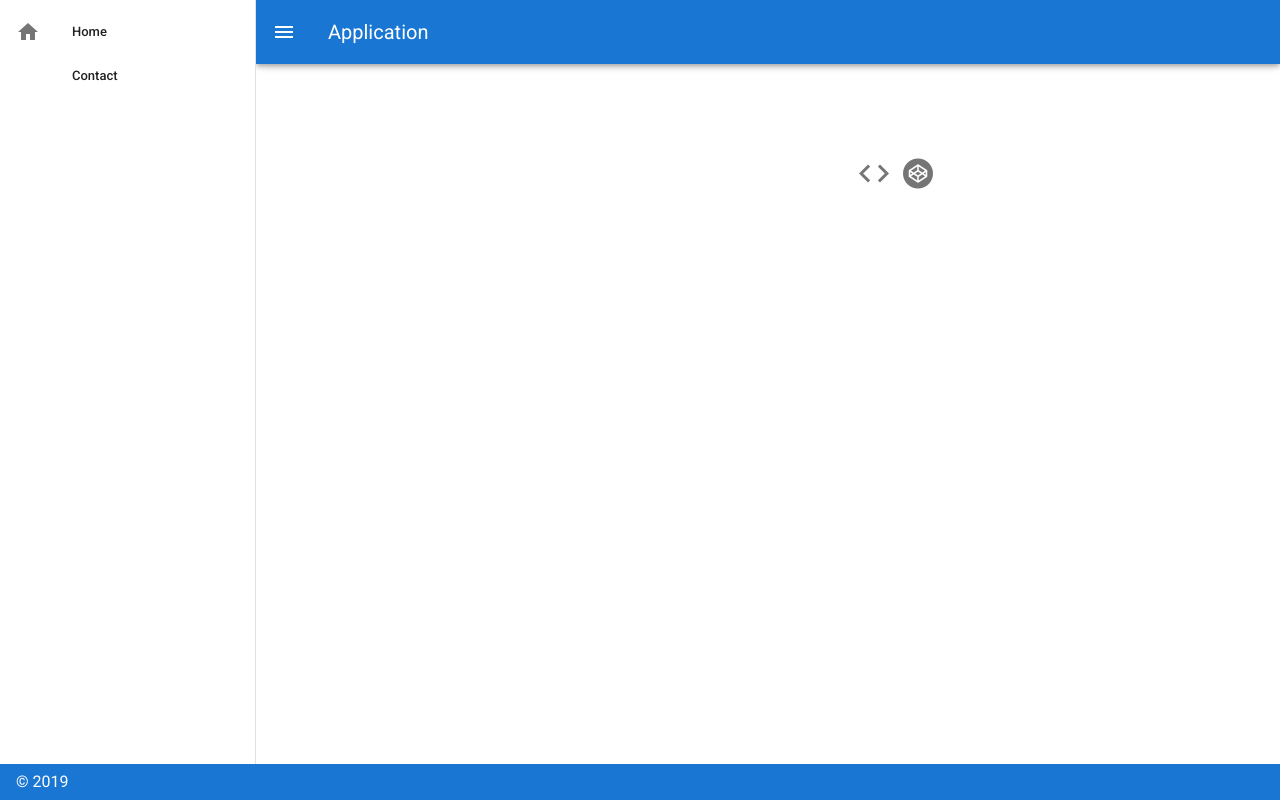
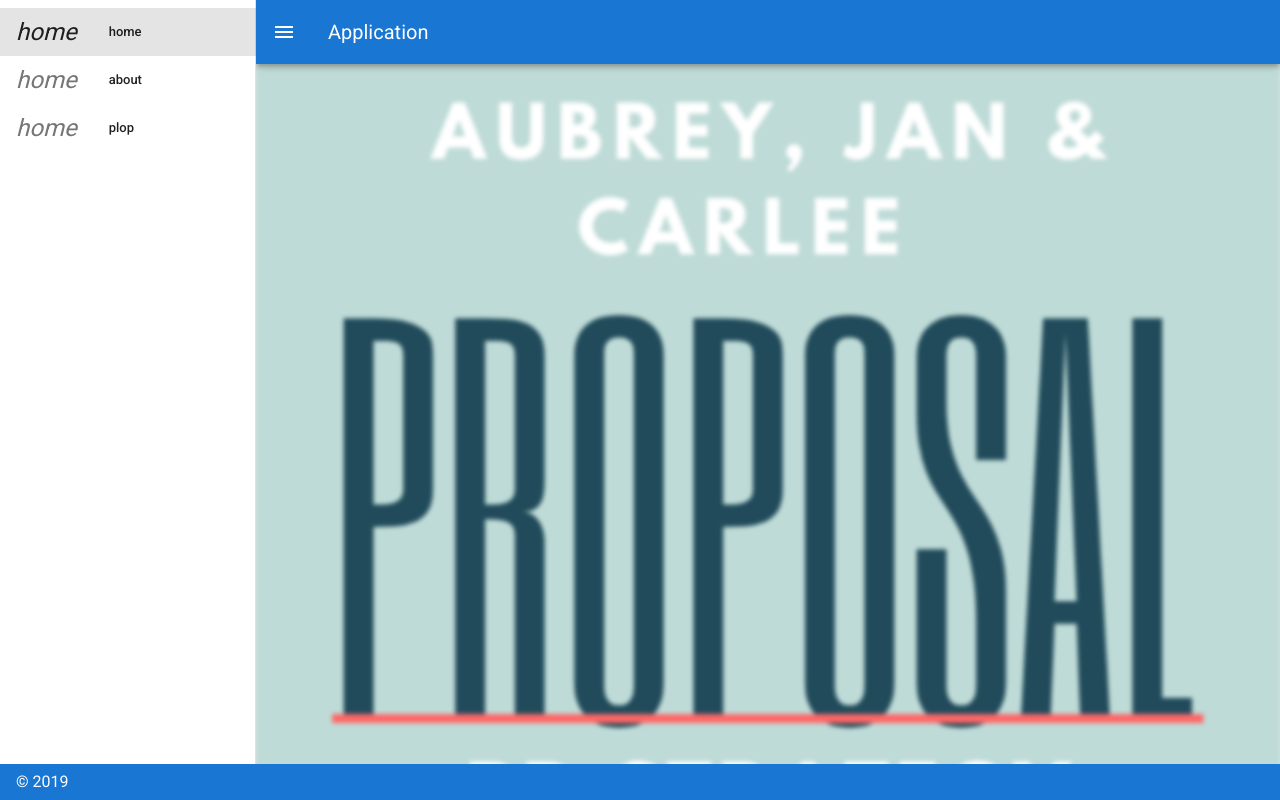
Before and after one commit to jgierlach/Advanced-PR-Plan-Book, a Vue app: page / in a window 1280 px wide. Shown: the top 800 px of the page. Built offline with nearby package versions, Linux system fonts and the light colour scheme.

Commit message:
Added Cover

```diff
--- a/src/components/Navbar.vue
+++ b/src/components/Navbar.vue
@@ -2,20 +2,12 @@
   <div class>
     <v-navigation-drawer v-model="drawer" app>
       <v-list dense>
-        <v-list-item>
+        <v-list-item :to="link.url" v-for="link in links" :key="link.name">
           <v-list-item-action>
-            <v-icon>mdi-home</v-icon>
+            <v-icon>home</v-icon>
           </v-list-item-action>
           <v-list-item-content>
-            <v-list-item-title>Home</v-list-item-title>
-          </v-list-item-content>
-        </v-list-item>
-        <v-list-item>
-          <v-list-item-action>
-            <v-icon>mdi-contact-mail</v-icon>
-          </v-list-item-action>
-          <v-list-item-content>
-            <v-list-item-title>Contact</v-list-item-title>
+            <v-list-item-title>{{ link.name }}</v-list-item-title>
           </v-list-item-content>
         </v-list-item>
       </v-list>
@@ -34,7 +26,12 @@ export default {
     source: String
   },
   data: () => ({
-    drawer: null
+    drawer: null,
+    links: [
+      {name: 'home', url: '/', icon: 'home'},
+      {name: 'about', url: '/about', icon: 'home'},
+      {name: 'plop', url: '/plop', icon: 'home'}
+    ]
   })
 }
 </script>
--- a/src/views/About.vue
+++ b/src/views/About.vue
@@ -1,5 +1,5 @@
 <template>
-  <div class="about poop">
-    <h1>This is an about page</h1>
+  <div>
+    <h1 class="">This is an h1</h1>
   </div>
 </template>
--- a/src/views/Home.vue
+++ b/src/views/Home.vue
@@ -1,41 +1,18 @@
 <template>
-  <div class="home">
-    <v-content>
-      <v-container class="fill-height" fluid>
-        <v-row align="center" justify="center">
-          <v-col class="text-center">
-            <v-tooltip left>
-              <template v-slot:activator="{on}">
-                <v-btn :href="source" icon large target="_blank" v-on="on">
-                  <v-icon large>mdi-code-tags</v-icon>
-                </v-btn>
-              </template>
-              <span>Source</span>
-            </v-tooltip>
+  <v-row align="center" justify="center">
+    <v-img
+      src="../assets/advanced_pr_home_page.png"
+      lazy-src="../assets/advanced_pr_home_page.png"
+      aspect-ratio="1"
+      class="grey lighten-2"
+      max-width="100%"
+      max-height="100%"
+    ></v-img>
+  </v-row>
+</template>
+<script>
+export default {}
+</script>
 
-            <v-tooltip right>
-              <template v-slot:activator="{on}">
-                <v-btn
-                  icon
-                  large
-                  href="https://codepen.io/johnjleider/pen/zgxeLQ"
-                  target="_blank"
-                  v-on="on"
-                >
-                  <v-icon large>mdi-codepen</v-icon>
-                </v-btn>
-              </template>
-              <span>Codepen</span>
-            </v-tooltip>
-          </v-col>
-        </v-row>
-      </v-container>
-    </v-content>
-  </div>
-</template>
-
-<script>
-export default {
-  name: 'home'
-}
-</script>
+<style scoped>
+</style>
```
Also changed, not shown: package.json (line endings or trailing spaces), src/assets/advanced_pr_home_page.png (added).
